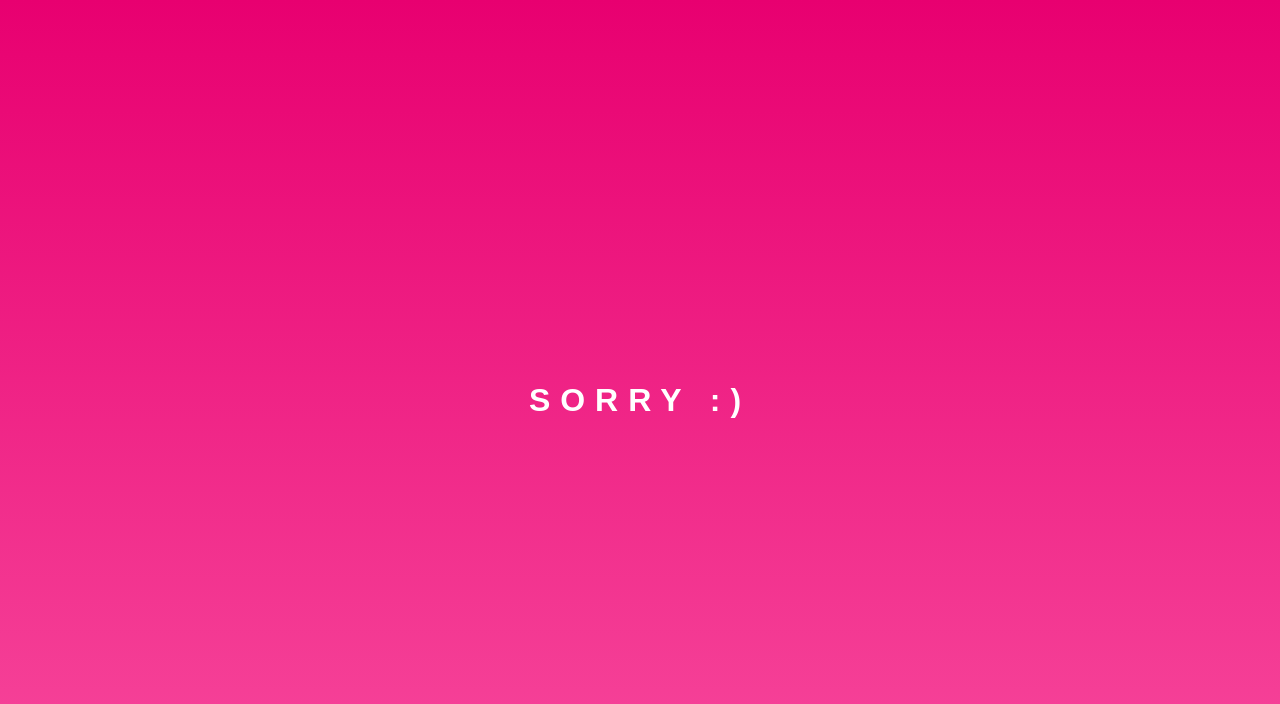
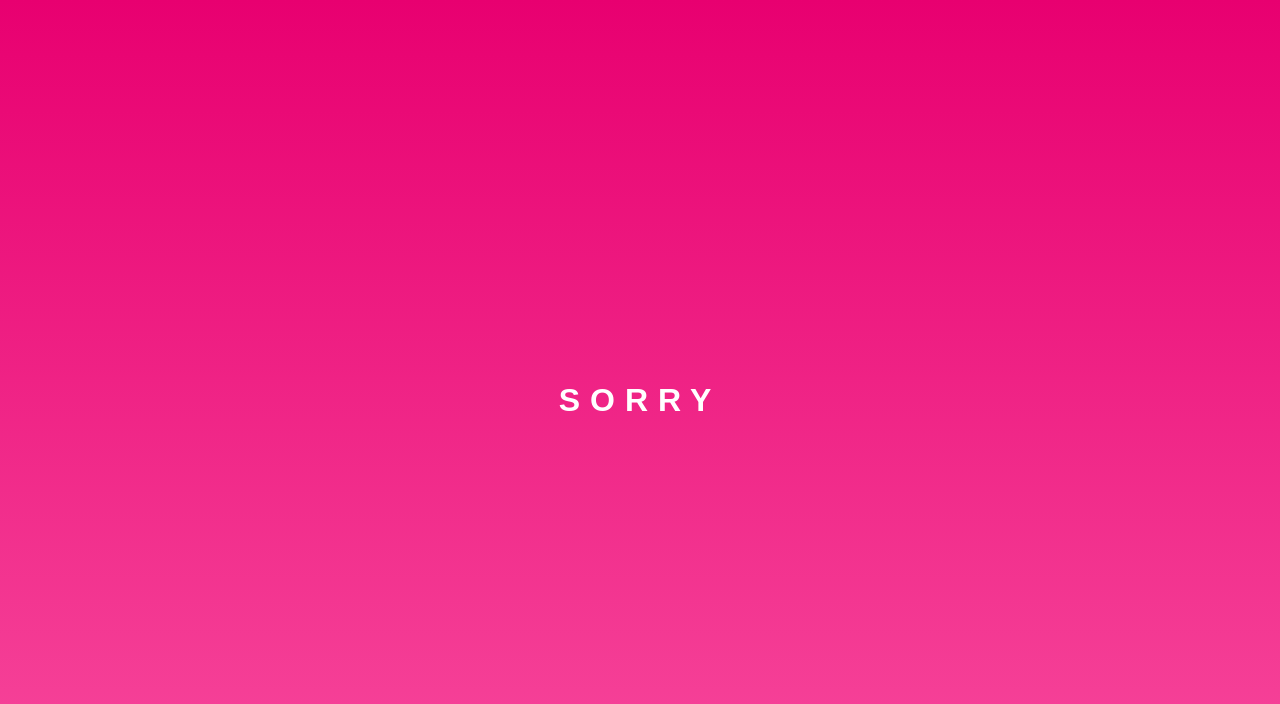
Before and after one commit to baraaksayeth/sorry, a plain HTML site: page index.html in a window 1280 px wide. Drawn offline with Linux system fonts and the light colour scheme.

Commit message:
Update index.html

```diff
--- a/index.html
+++ b/index.html
@@ -31,7 +31,7 @@
 </head>
 <body>
   <div id="sorry">
-    <h1>Sorry :)</h1>
+    <h1>Sorry</h1>
   </div>
 </body>
 </html>
```
